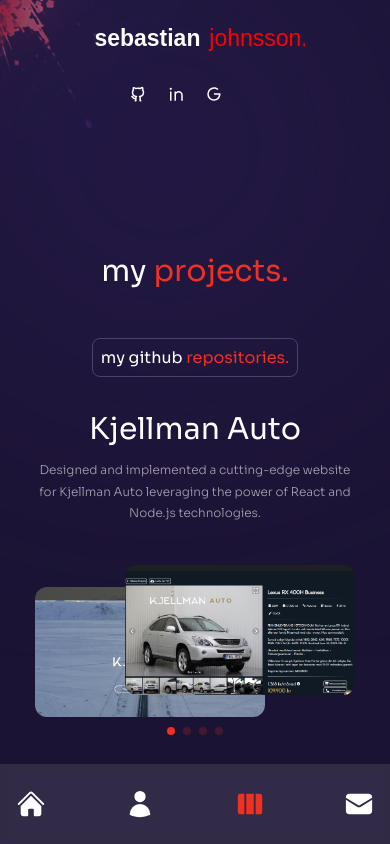
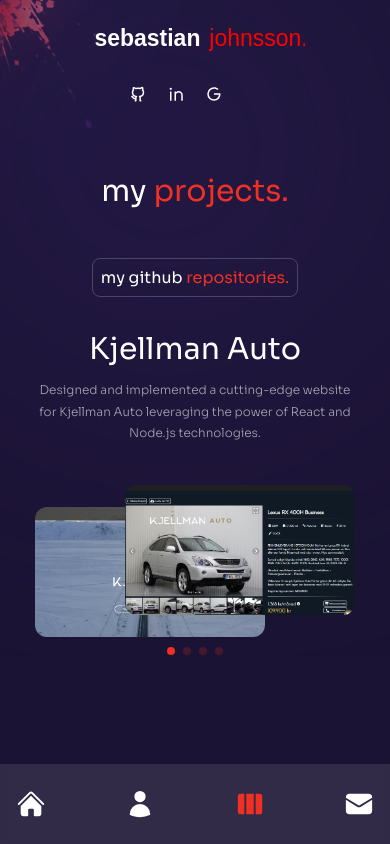
Before and after one commit to Sebbe-cell/sj-portfolio-2, a Next.js app: page /projects in a window 390 px wide. Built offline with nearby package versions, Linux system fonts and the light colour scheme; some icons are missing.

Commit message:
fixed padding

```diff
--- a/pages/projects/index.js
+++ b/pages/projects/index.js
@@ -21,7 +21,7 @@
         className="text-center flex flex-col justify-center xl:text-left h-full container mx-auto z-50"
       >
         <div className="flex flex-col md:flex-row justify-between items-center z-50 xl:gap-10">
-          <div className="md:max-w-[400px] pt-[10rem] xl:max-w-full xl:pt-0">
+          <div className="md:max-w-[400px] xl:max-w-full xl:pt-0">
             <h1 className="text-3xl xl:pt-20 xl:mb-10 md:-mt-20 md:h2 xl:h1 mb-4">
               my <span className="text-accent">projects.</span>
             </h1>
```
